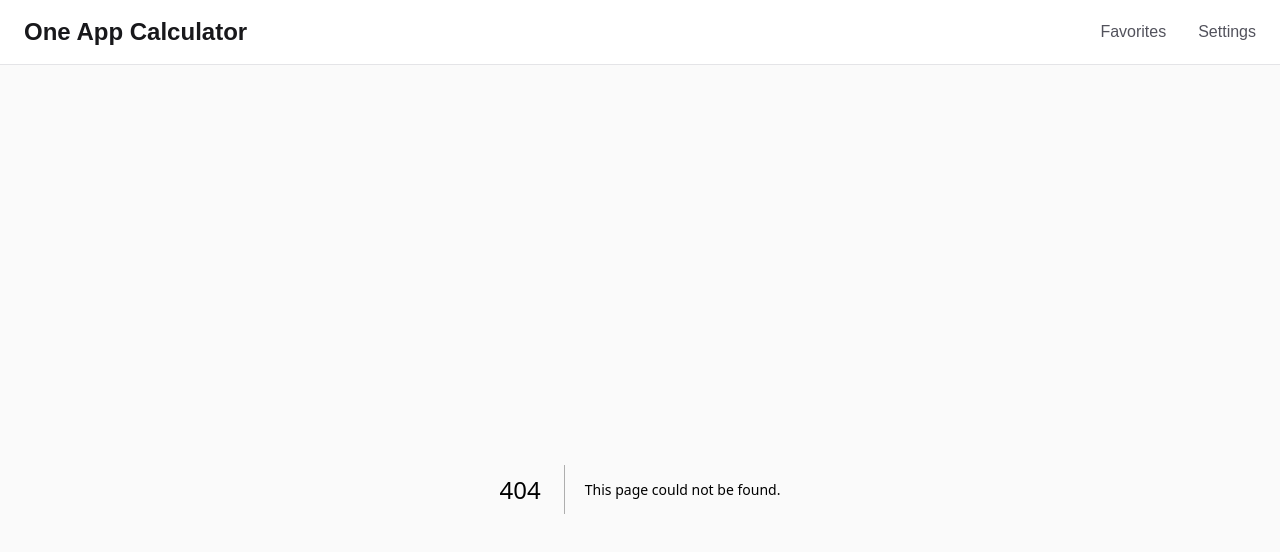
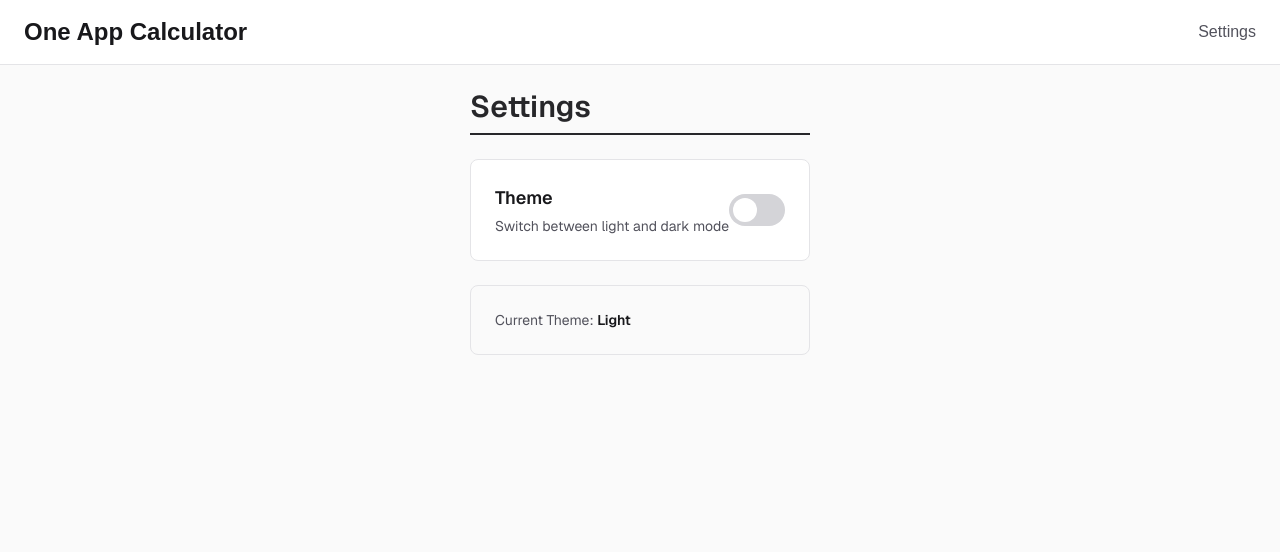
Before and after one commit to williamnkosi/calculator-app-web, a Next.js app: page /pages/settings in a window 1280 px wide. Before the commit this address had no page. Shown: the top 552 px of the page. Built offline with nearby package versions, Linux system fonts and the light colour scheme.

Commit message:
Created the settings page

```diff
--- a/app/components/header_bar/index.tsx
+++ b/app/components/header_bar/index.tsx
@@ -17,18 +17,18 @@ export default function HeaderBar() {
 
           {/* Navigation/Actions */}
           <nav className="hidden md:flex space-x-8">
-            <a
+            {/* <a
               href="#"
               className="text-zinc-600 hover:text-zinc-900 transition"
             >
               Favorites
-            </a>
-            <a
-              href="#"
+            </a> */}
+            <Link
+              href="/pages/settings"
               className="text-zinc-600 hover:text-zinc-900 transition"
             >
               Settings
-            </a>
+            </Link>
           </nav>
 
           {/* Mobile menu button */}
--- /dev/null
+++ b/app/pages/settings/page.tsx
@@ -0,0 +1,56 @@
+"use client";
+
+import { useState } from "react";
+
+export default function SettingsPage() {
+  const [theme, setTheme] = useState<"light" | "dark">("light");
+
+  const toggleTheme = () => {
+    setTheme(theme === "light" ? "dark" : "light");
+  };
+
+  return (
+    <div className="max-w-2xl mx-auto">
+      <div className="flex flex-col gap-6">
+        {/* Page Title */}
+        <div className="border-b-2 border-zinc-800 pb-2">
+          <h1 className="text-3xl font-semibold text-zinc-800">Settings</h1>
+        </div>
+
+        {/* Theme Toggle */}
+        <div className="bg-white border border-zinc-200 rounded-lg p-6 flex justify-between items-center">
+          <div>
+            <h3 className="text-lg font-semibold text-zinc-900">Theme</h3>
+            <p className="text-sm text-zinc-600 mt-1">
+              Switch between light and dark mode
+            </p>
+          </div>
+
+          {/* Toggle Switch */}
+          <button
+            onClick={toggleTheme}
+            className={`relative inline-flex h-8 w-14 items-center rounded-full transition-colors ${
+              theme === "dark" ? "bg-zinc-900" : "bg-zinc-300"
+            }`}
+          >
+            <span
+              className={`inline-block h-6 w-6 transform rounded-full bg-white transition-transform ${
+                theme === "dark" ? "translate-x-7" : "translate-x-1"
+              }`}
+            />
+          </button>
+        </div>
+
+        {/* Current Theme Display */}
+        <div className="bg-zinc-50 border border-zinc-200 rounded-lg p-6">
+          <p className="text-sm text-zinc-600">
+            Current Theme:{" "}
+            <span className="font-semibold text-zinc-900 capitalize">
+              {theme}
+            </span>
+          </p>
+        </div>
+      </div>
+    </div>
+  );
+}
```
